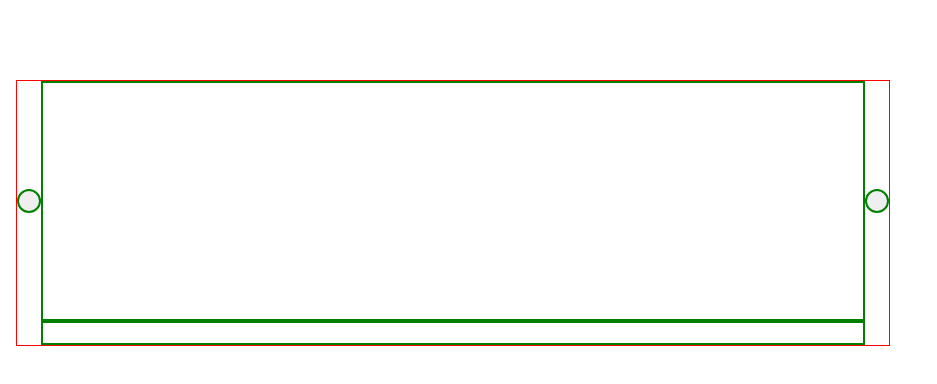
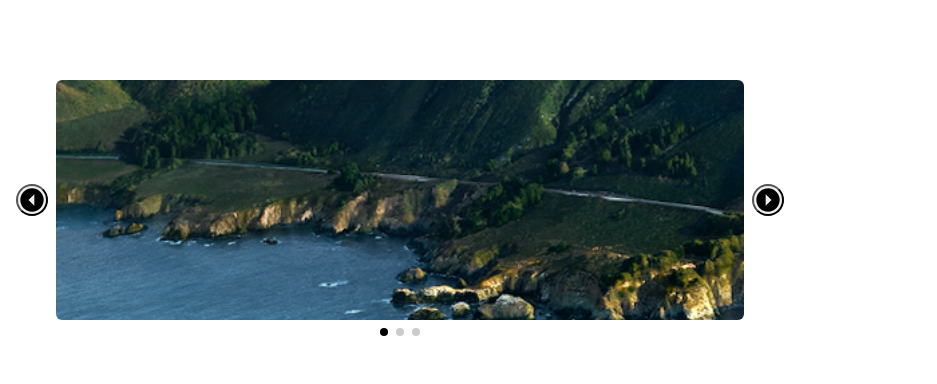
Before and after one commit to A-Alviento/odin, a website built with webpack: page dynamic-user-interface-interactions/src/index.html in a window 1280 px wide. Shown: the whole page, without its empty margins (0-937 px from the left). Built offline with nearby package versions, Linux system fonts and the light colour scheme.

Commit message:
Finish image carousel

```diff
--- /dev/null
+++ b/dynamic-user-interface-interactions/src/carousel-ui.js
@@ -0,0 +1,82 @@
+import { createCarousel } from "./carousel";
+
+const btnLogic = (carousel, carouselWrapper) => {
+  const imgContainer = carouselWrapper.querySelector(".img-container");
+  const prevBtn = carouselWrapper.querySelector(".prev");
+  const nextBtn = carouselWrapper.querySelector(".next");
+  const pagination = carouselWrapper.querySelector(".pagination");
+
+  const slides = carousel.getSlides();
+  const numSlides = carousel.getNumSlides();
+
+  // initial state
+  imgContainer.style.backgroundImage = `url(${slides[carousel.getCurSlide()]})`;
+  for (let i = 0; i < numSlides; i++) {
+    const paginationCircle = document.createElement("div");
+    paginationCircle.classList.add("pagination-circle");
+    if (i === carousel.getCurSlide()) paginationCircle.classList.add("active");
+    pagination.appendChild(paginationCircle);
+
+    paginationCircle.addEventListener("click", () => {
+      pagination.childNodes[carousel.getCurSlide()].classList.remove("active");
+
+      carousel.navSlide(i);
+
+      imgContainer.style.backgroundImage = `url(${
+        slides[carousel.getCurSlide()]
+      })`;
+      pagination.childNodes[carousel.getCurSlide()].classList.add("active");
+    });
+  }
+
+  // btn logic
+  [prevBtn, nextBtn].forEach((item, idx) => {
+    item.addEventListener("click", () => {
+      pagination.childNodes[carousel.getCurSlide()].classList.remove("active");
+
+      if (idx === 0) {
+        carousel.prevSlide();
+      } else {
+        carousel.nextSlide();
+      }
+
+      imgContainer.style.backgroundImage = `url(${
+        slides[carousel.getCurSlide()]
+      })`;
+      pagination.childNodes[carousel.getCurSlide()].classList.add("active");
+    });
+  });
+};
+
+const createCarouselUI = () => {
+  const carouselWrapper = document.createElement("div");
+  carouselWrapper.classList.add("carousel-wrapper");
+
+  const prevBtn = document.createElement("button");
+  const nextBtn = document.createElement("button");
+  prevBtn.classList.add("prev");
+  nextBtn.classList.add("next");
+
+  const imgContainer = document.createElement("div");
+  imgContainer.classList.add("img-container");
+
+  const pagination = document.createElement("div");
+  pagination.classList.add("pagination");
+
+  carouselWrapper.appendChild(prevBtn);
+  carouselWrapper.appendChild(imgContainer);
+  carouselWrapper.appendChild(nextBtn);
+  carouselWrapper.appendChild(pagination);
+
+  return carouselWrapper;
+};
+
+export const carousel = (src) => {
+  const carousel = createCarousel(src);
+  const carouselWrapper = createCarouselUI();
+
+  // add logic
+  btnLogic(carousel, carouselWrapper);
+
+  return carouselWrapper;
+};
--- /dev/null
+++ b/dynamic-user-interface-interactions/src/carousel.js
@@ -0,0 +1,41 @@
+export const createCarousel = (srcArr) => {
+  const slides = srcArr;
+  let numSlides = srcArr.length;
+  let curSlide = 0;
+
+  const carousel = { slides, numSlides, curSlide };
+
+  const getSlides = () => carousel.slides;
+  const getNumSlides = () => carousel.numSlides;
+  const getCurSlide = () => carousel.curSlide;
+
+  const nextSlide = () => {
+    carousel.curSlide = ++carousel.curSlide % carousel.numSlides;
+  };
+  const prevSlide = () => {
+    carousel.curSlide = --carousel.curSlide;
+    if (carousel.curSlide === -1) carousel.curSlide = carousel.numSlides - 1;
+  };
+  const navSlide = (idx) => {
+    carousel.curSlide = idx;
+  };
+  const removeSlide = (idx) => {
+    carousel.slides.splice(idx, 1);
+    carousel.numSlides--;
+  };
+  const addSlide = (src, idx) => {
+    carousel.slides.splice(idx, 0, src);
+    carousel.numSlides++;
+  };
+
+  return {
+    getSlides,
+    getNumSlides,
+    getCurSlide,
+    nextSlide,
+    prevSlide,
+    navSlide,
+    removeSlide,
+    addSlide,
+  };
+};
--- a/dynamic-user-interface-interactions/src/index.html
+++ b/dynamic-user-interface-interactions/src/index.html
@@ -7,12 +7,16 @@
   <body>
     <div id="header"></div>
     <div id="content">
-      <div class="carousel-wrapper">
+      <!-- <div class="carousel-wrapper">
         <button class="prev"></button>
         <div class="img-container"></div>
         <button class="next"></button>
-        <div class="pagination"></div>
-      </div>
+        <div class="pagination">
+          <div class="pagination-circle active" ></div>
+          <div class="pagination-circle"></div>
+          <div class="pagination-circle"></div>
+        </div>
+      </div> -->
     </div>
   </body>
 </html>
--- a/dynamic-user-interface-interactions/src/index.js
+++ b/dynamic-user-interface-interactions/src/index.js
@@ -2,9 +2,18 @@ import "./reset.css";
 import "./style-dropdown.css";
 import "./style-carousel.css";
 
+import img1 from "./assets/sample/img-1.png";
+import img2 from "./assets/sample/img-2.png";
+import img3 from "./assets/sample/img-3.png";
+
 import { dropdown } from "./dropdown-ui";
+import { carousel } from "./carousel-ui";
 
 const domContent = document.querySelector("#content");
+
+const srcArr = [img1, img2, img3];
+
+domContent.appendChild(carousel(srcArr));
 
 // domContent.appendChild(
 //   dropdown({
--- a/dynamic-user-interface-interactions/src/style-carousel.css
+++ b/dynamic-user-interface-interactions/src/style-carousel.css
@@ -1,5 +1,5 @@
 /* helper border */
-.carousel-wrapper {
+/* .carousel-wrapper {
   border: 1px solid red;
 }
 
@@ -8,16 +8,15 @@
 .next,
 .pagination {
   border: 2px solid green;
-}
+} */
 
 /* start */
 .carousel-wrapper {
-  min-width: 32rem;
-  width: 70%;
+  width: 48rem;
 
   display: grid;
-  grid-template-columns: 24px 1fr 24px;
-  grid-template-rows: 240px 24px;
+  grid-template-columns: auto 1fr auto;
+  grid-template-rows: 240px auto;
 
   align-items: center;
   justify-content: center;
@@ -25,17 +24,61 @@
 
 .prev,
 .next {
-  width: 24px;
-  height: 24px;
+  width: 32px;
+  height: 32px;
   border-radius: 100%;
+
+  transition: transform 0.3s ease;
+}
+
+.carousel-wrapper button:active {
+  transform: scale(0.9);
+}
+
+.carousel-wrapper button:hover {
+  cursor: pointer;
+}
+
+.prev {
+  background-image: url("./assets/arrow-left-drop-circle.svg");
+  margin-right: 0.5rem;
+}
+
+.next {
+  background-image: url("./assets/arrow-right-drop-circle.svg");
+  margin-left: 0.5rem;
 }
 
 .img-container {
   width: 100%;
   height: 240px;
+
+  background-size: cover;
+  border-radius: 6px;
 }
 
 .pagination {
   grid-column: 2;
   height: 24px;
+
+  display: flex;
+  justify-content: center;
+  align-items: center;
+  gap: 0.5rem;
 }
+
+.pagination-circle {
+  width: 8px;
+  height: 8px;
+  border-radius: 100%;
+  background-color: black;
+  opacity: 0.2;
+}
+
+.pagination-circle:hover {
+  cursor: pointer;
+}
+
+.pagination-circle.active {
+  opacity: 1;
+}
```
Also changed, not shown: dynamic-user-interface-interactions/dist/09850ba33147031eed05.svg (added), dynamic-user-interface-interactions/dist/18426adb388e491fd4e7.png (added), dynamic-user-interface-interactions/dist/2bf69ef6b1d2feb48abb.svg (added), dynamic-user-interface-interactions/dist/4f51654c1cd6f5a8c87b.png (added), dynamic-user-interface-interactions/dist/9781af49933833fd995c.svg (added), dynamic-user-interface-interactions/dist/app.bundle.js, dynamic-user-interface-interactions/dist/b9f269c524466951def8.png (added), dynamic-user-interface-interactions/dist/d2142e58b74b8b74ef50.svg (added), dynamic-user-interface-interactions/dist/index.html, dynamic-user-interface-interactions/src/assets/arrow-left-drop-circle.svg (added), dynamic-user-interface-interactions/src/assets/arrow-right-drop-circle.svg (added), dynamic-user-interface-interactions/src/assets/sample/img-1.png (added), dynamic-user-interface-interactions/src/assets/sample/img-2.png (added), dynamic-user-interface-interactions/src/assets/sample/img-3.png (added).
